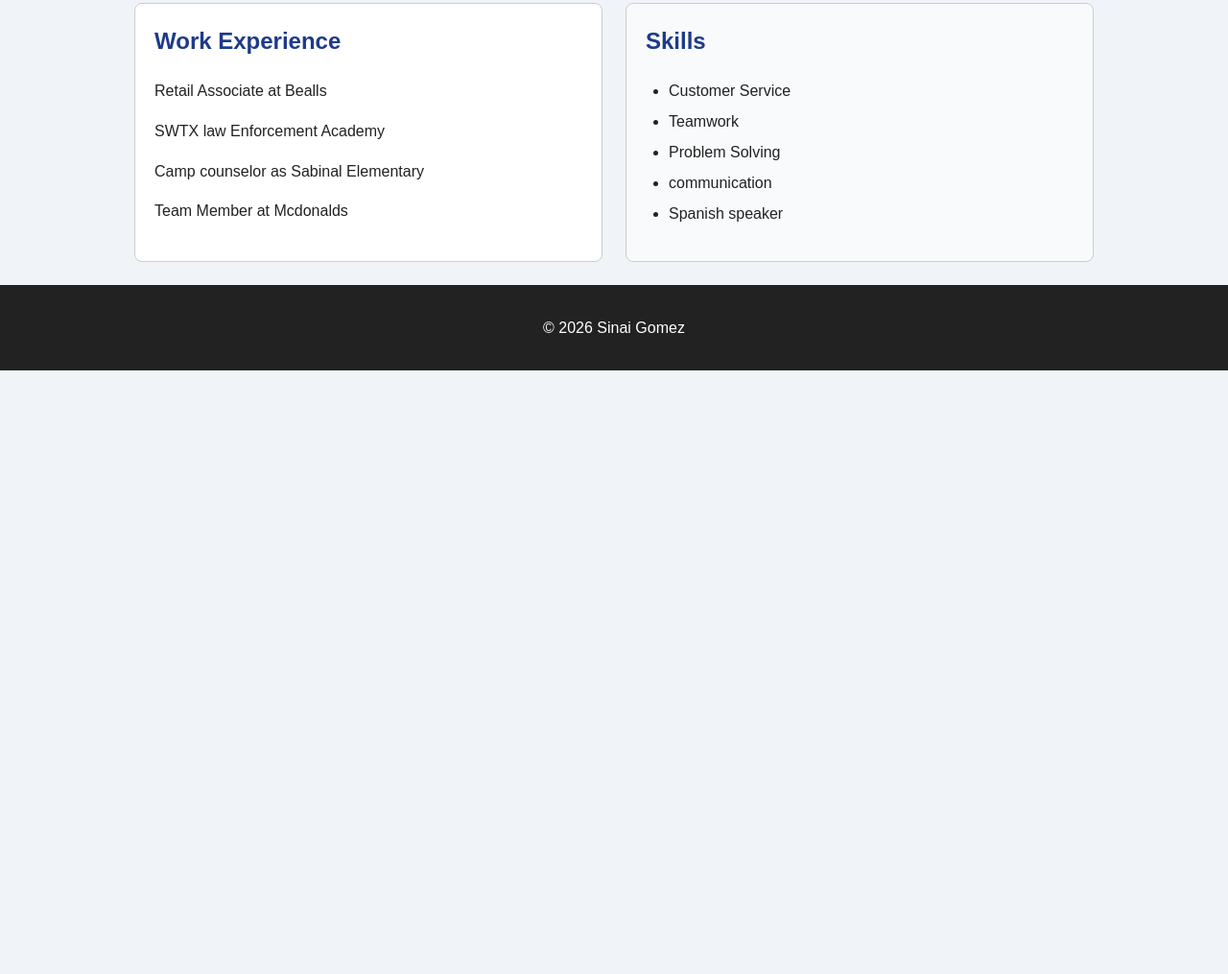
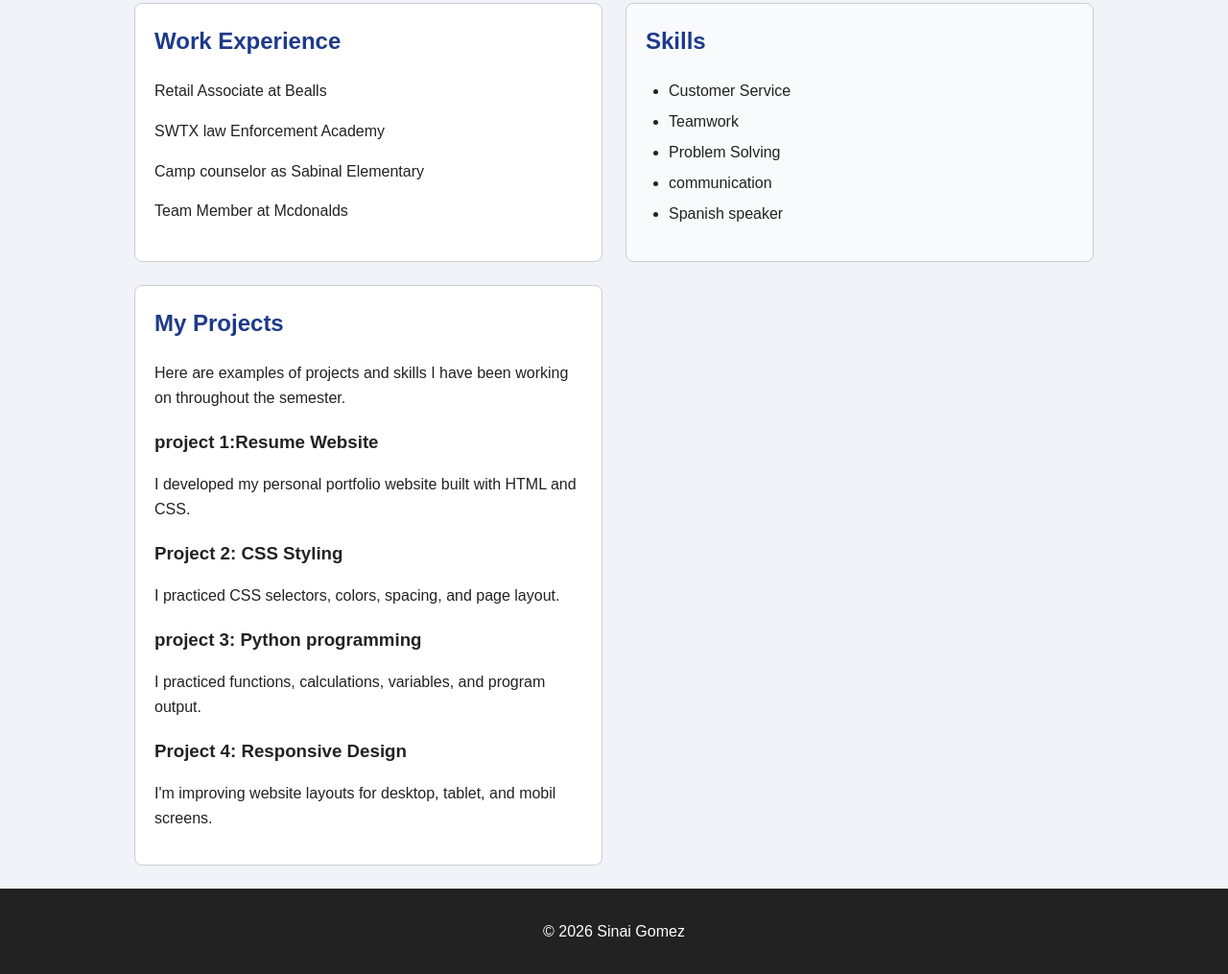
Before and after one commit to sg2024-ux/Gomez-Resume, a plain HTML site: page index.html in a window 1280 px wide. Shown: the part 822-1837 px from the top of the page at 96% size. Before the commit the page ends 1208 px from the top, so only its background shows below. Drawn offline with Linux system fonts and the light colour scheme.

Commit message:
Add projects section to resume
Added a new section for projects showcasing skills and examples.

```diff
--- a/index.html
+++ b/index.html
@@ -53,7 +53,27 @@
     <li>Spanish speaker</li>
 </ul>
 </section>
-
+<section id="projects">
+  <h2>My Projects</h2>
+  <p>Here are examples of projects and skills I have been working on throughout the semester.</p>
+  <div class="project-container">
+    <article class="project faetured">
+      <h3>project 1:Resume Website</h3>
+      <p>I developed my personal portfolio website built with HTML and CSS.</p>
+    </article>
+    <article class="project">
+      <h3>Project 2: CSS Styling</h3>
+      <p>I practiced CSS selectors, colors, spacing, and page layout.</p>
+    </article>
+    <article class="project">
+      <h3>project 3: Python programming</h3>
+      <p>I practiced functions, calculations, variables, and program output.</p>
+    </article>
+    <article class="project">
+      <h3>Project 4: Responsive Design</h3>
+      <p>I'm improving website layouts for desktop, tablet, and mobil screens.</p>
+    </article>
+  </div>
 </main>
 <footer>
 <p>&copy; 2026 Sinai Gomez</p>
```
